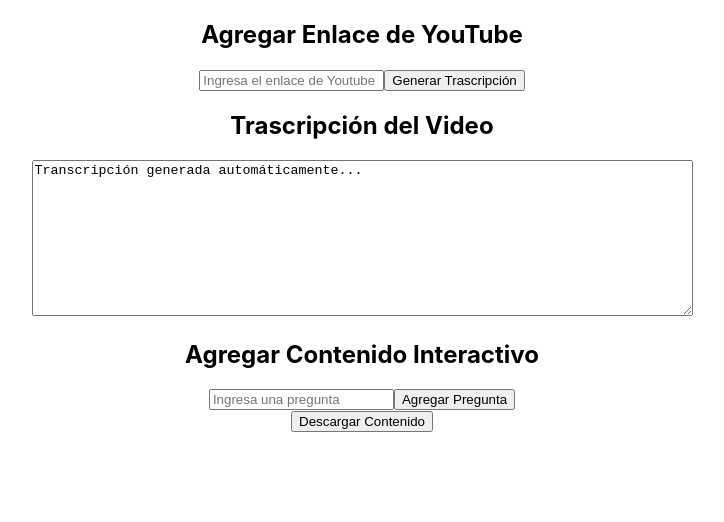
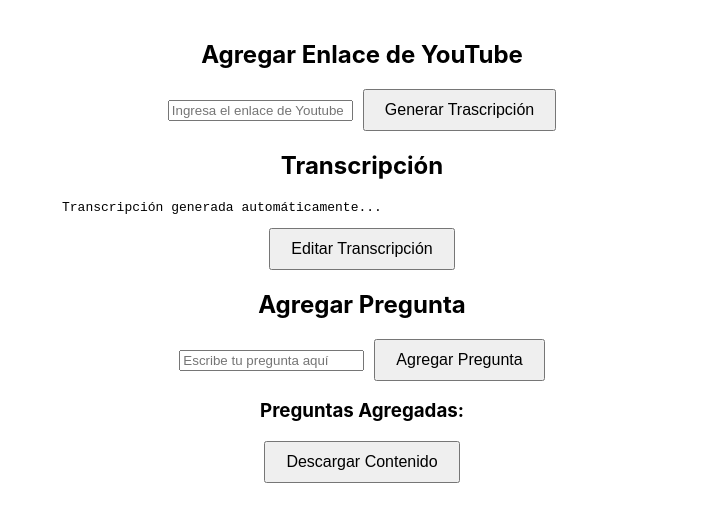
Before and after one commit to INOXBEAT/MOOC, a React (Create React App) app: page / in a window 1280 px wide. Both pictures are taken after typing "Sample" into the empty fields and a click on the button "Generar Trascripción". Shown: the top 522 px of the page, without its empty margins (278-1002 px from the left). Built offline with nearby package versions, Linux system fonts and the light colour scheme.

Commit message:
ajuste de componentes y adición de estilo CSS

```diff
--- a/src/App.css
+++ b/src/App.css
@@ -1,38 +1,25 @@
 .App {
   text-align: center;
+  margin: 0 auto;
+  padding: 20px;
+  max-width: 600px;
 }
 
-.App-logo {
-  height: 40vmin;
-  pointer-events: none;
+form {
+  margin: 20px 0;
 }
 
-@media (prefers-reduced-motion: no-preference) {
-  .App-logo {
-    animation: App-logo-spin infinite 20s linear;
-  }
+input {
+  margin-right: 10px;
 }
 
-.App-header {
-  background-color: #282c34;
-  min-height: 100vh;
-  display: flex;
-  flex-direction: column;
-  align-items: center;
-  justify-content: center;
-  font-size: calc(10px + 2vmin);
-  color: white;
+button {
+  padding: 10px 20px;
+  font-size: 16px;
 }
 
-.App-link {
-  color: #61dafb;
+pre {
+  text-align: left;
+  white-space: pre-wrap;
+  word-wrap: break-word;
 }
-
-@keyframes App-logo-spin {
-  from {
-    transform: rotate(0deg);
-  }
-  to {
-    transform: rotate(360deg);
-  }
-}
--- a/src/components/InteractiveContent.js
+++ b/src/components/InteractiveContent.js
@@ -4,23 +4,26 @@ function InteractiveContent({ onAdd }) {
   const [question, setQuestion] = useState('');
 
   const handleAdd = () => {
-    if (question) {
-      onAdd(question);
-      setQuestion('');
-    }
+    onAdd(question);
+    setQuestion('');
   };
 
   return (
     <div>
-      <h2>Agregar Contenido Interactivo</h2>
+      <h2>Agregar Pregunta</h2>
       <input
         type="text"
-        placeholder="Ingresa una pregunta"
         value={question}
         onChange={(e) => setQuestion(e.target.value)}
-        required
+        placeholder="Escribe tu pregunta aquí"
       />
       <button onClick={handleAdd}>Agregar Pregunta</button>
+      <div>
+        <h3>Preguntas Agregadas:</h3>
+        <ul>
+          {/* Mostrar las preguntas aquí */}
+        </ul>
+      </div>
     </div>
   );
 }
--- a/src/components/TranscriptDisplay.js
+++ b/src/components/TranscriptDisplay.js
@@ -1,17 +1,37 @@
-import React from 'react';
+import React, { useState } from 'react';
 
-function TranscriptDisplay({ transcript, onEdit}) {
-    return (
+function TranscriptDisplay({ transcript, onEdit }) {
+  const [editing, setEditing] = useState(false);
+  const [newTranscript, setNewTranscript] = useState(transcript);
+
+  const handleEdit = () => {
+    setEditing(true);
+  };
+
+  const handleSave = () => {
+    onEdit(newTranscript);
+    setEditing(false);
+  };
+
+  return (
+    <div>
+      <h2>Transcripción</h2>
+      {editing ? (
         <div>
-            <h2>Trascripción del Video</h2>
-            <textarea
-                rows={"10"}
-                cols={"80"}
-                value={transcript}
-                onChange={(e) => onEdit(e.target.value)}
-            />
+          <textarea
+            value={newTranscript}
+            onChange={(e) => setNewTranscript(e.target.value)}
+          />
+          <button onClick={handleSave}>Guardar</button>
         </div>
-    );
+      ) : (
+        <div>
+          <pre>{transcript}</pre>
+          <button onClick={handleEdit}>Editar Transcripción</button>
+        </div>
+      )}
+    </div>
+  );
 }
 
 export default TranscriptDisplay;
```
